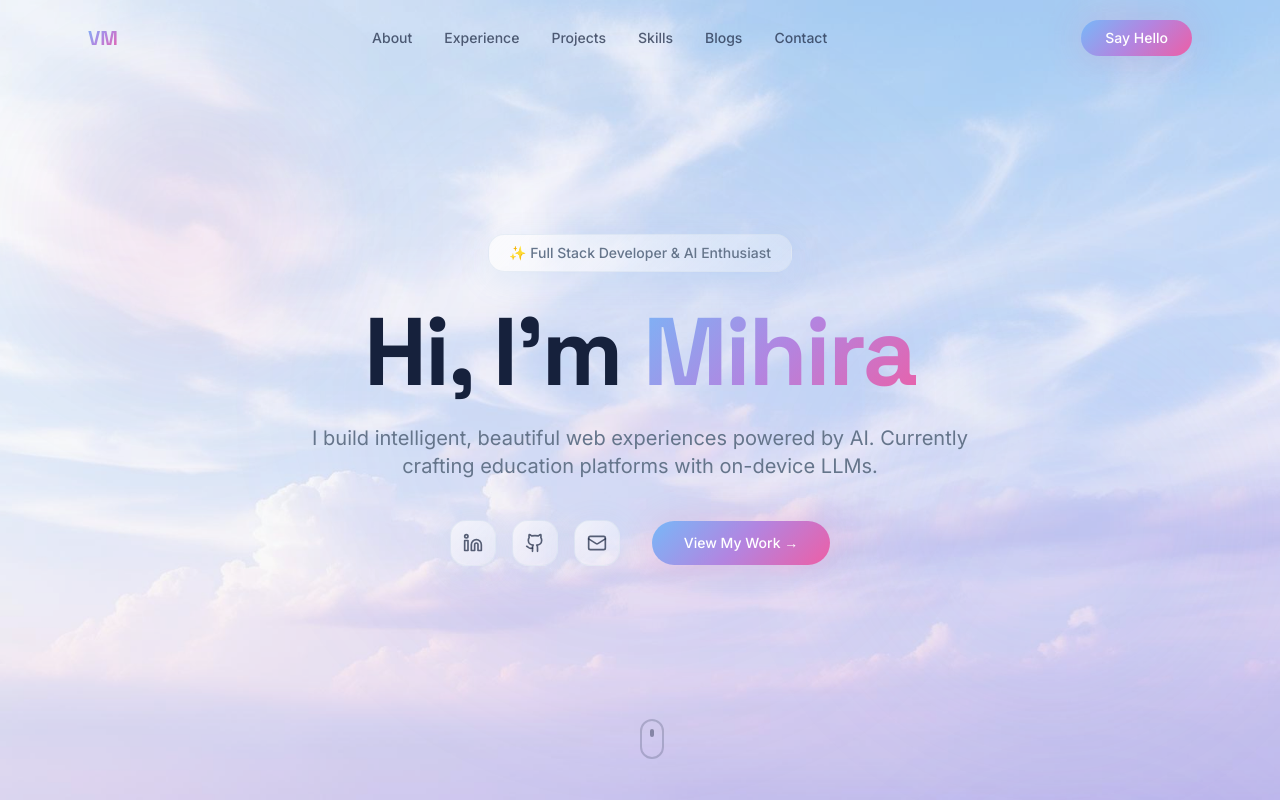
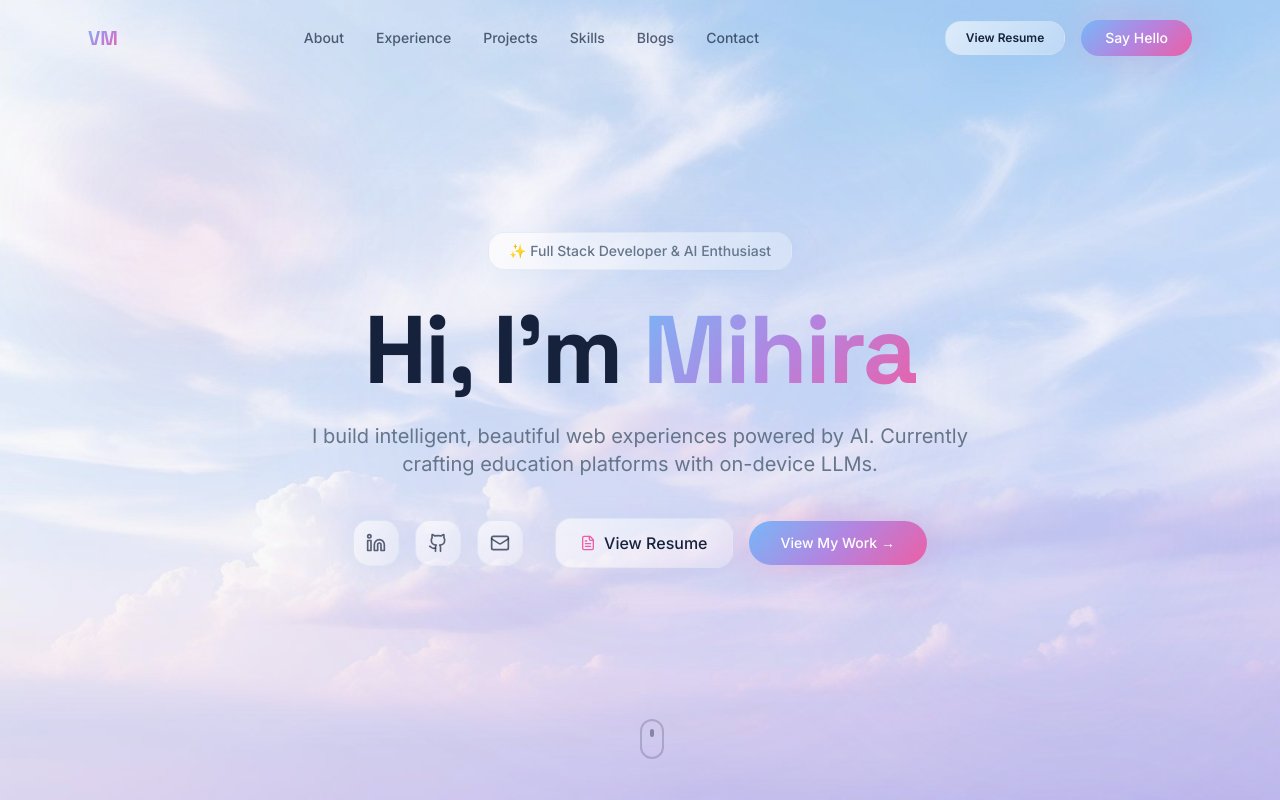
Before and after one commit to Vmihira/milli_portfolio, a React (Vite) app in the folder portfolio/: page / in a window 1280 px wide. Shown: the top 800 px of the page. Built offline with nearby package versions, Linux system fonts and the light colour scheme; the HTML template or start-up script is replaced by a standard one.

Commit message:
feat: added my resume

```diff
--- a/portfolio/src/components/HeroSection.tsx
+++ b/portfolio/src/components/HeroSection.tsx
@@ -48,7 +48,8 @@ const HeroSection = () => {
           Currently crafting education platforms with on-device LLMs.
         </p>
 
-        <div className="animate-fade-up-delay-3 flex items-center justify-center gap-4">
+        <div className="animate-fade-up-delay-3 flex flex-wrap items-center justify-center gap-4">
+          <div className="flex items-center gap-4">
             {socials.map((social) => (
               <a
                 key={social.label}
@@ -61,12 +62,26 @@ const HeroSection = () => {
                 <social.icon className="w-5 h-5 text-foreground/70" />
               </a>
             ))}
+          </div>
+
+          <div className="flex flex-wrap items-center justify-center gap-4 ml-0 md:ml-4">
+            <a
+              href="https://drive.google.com/file/d/1dqYVVGQo7GWUVob_RlhfdzCuwAUi1A69/view?usp=sharing"
+              target="_blank"
+              rel="noopener noreferrer"
+              className="glass-card flex items-center gap-2 px-6 py-3 hover:scale-105 transition-all duration-300 font-medium"
+            >
+              <FileText className="w-4 h-4 text-primary" />
+              View Resume
+            </a>
+
             <a
               href="#projects"
-            className="gradient-btn text-sm ml-4"
+              className="gradient-btn text-sm"
             >
               View My Work →
             </a>
+          </div>
         </div>
       </div>
 
--- a/portfolio/src/components/Navbar.tsx
+++ b/portfolio/src/components/Navbar.tsx
@@ -55,6 +55,15 @@ const Navbar = () => {
             );
           })}
         </div>
+        <div className="flex items-center gap-4">
+          <a
+            href="https://drive.google.com/file/d/1dqYVVGQo7GWUVob_RlhfdzCuwAUi1A69/view?usp=sharing"
+            target="_blank"
+            rel="noopener noreferrer"
+            className="hidden sm:inline-block glass-card text-xs font-semibold px-5 py-2 hover:bg-white/10 transition-colors"
+          >
+            View Resume
+          </a>
           {isHome ? (
             <a
               href="#contact"
@@ -71,6 +80,7 @@ const Navbar = () => {
             </Link>
           )}
         </div>
+      </div>
     </nav>
   );
 };
```
Lines whose indentation alone changed are shown as unchanged.
